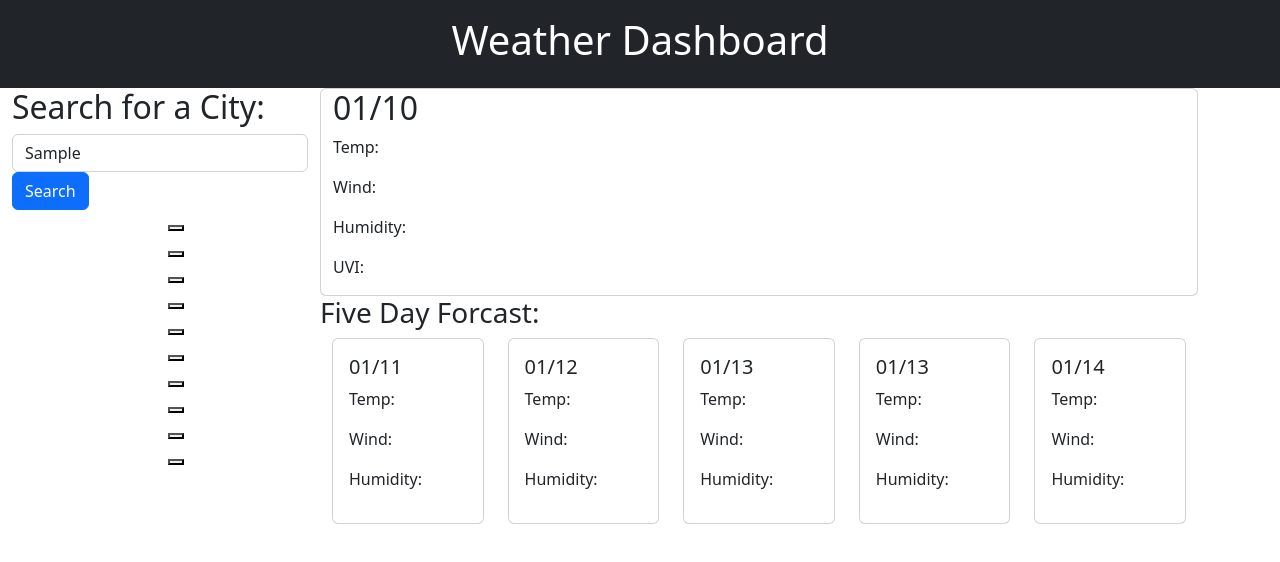
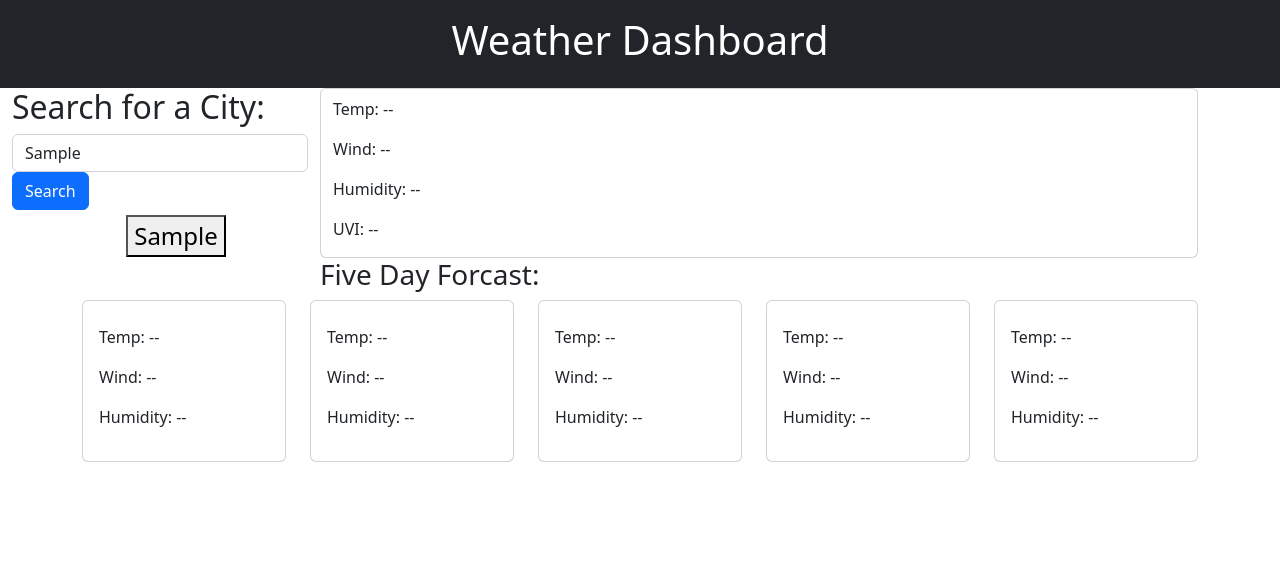
Before and after one commit to tessie-the-messy/Weather-Dashboard-App, a plain HTML site: page index.html in a window 1280 px wide. Both pictures are taken after typing "Sample" into the empty fields and a click on the button "Search". Drawn offline with nearby package versions, Linux system fonts and the light colour scheme; no server answers.

Commit message:
last commit

```diff
--- a/assets/js/script.js
+++ b/assets/js/script.js
@@ -2,21 +2,76 @@
 var userInput = document.getElementById("user-input")
 var searchForm = document.getElementById("form-sbt")
 var key = "57c4d69bd30ba8bbeba39b96c507ddd4"
+var searchHistory = JSON.parse(localStorage.getItem("searchHistory")) || []
+console.log(searchHistory)
+for (let i = 0; i < searchHistory.length; i++) {
+    var li = document.createElement("li")
+    var btn = document.createElement("button")
+    btn.classList.add("history")
+    btn.innerHTML = searchHistory[i]
+    li.appendChild(btn)
+    document.querySelector(".search-history").appendChild(li)
+    btn.addEventListener("click", ()=>{
+        userInput.value = btn.textContent
+        console.log()
+    })
+}
+var searchList = document.querySelectorAll(".history")
+for (let i = 0; i < searchList.length; i++) {
+    console.log(searchList[i].textContent)
+    searchList[i].addEventListener("click", ()=>{
+        userInput.value = searchList[i].textContent
 
+    })
+}
 //api call by target user search term
 function fetchWeather (city) {
+    // var history = JSON.parse(localStorage.getItem("history")) || []
+    searchHistory.push(city)
+    document.querySelector(".search-history").innerHTML = ""
+
+    for (let i = 0; i < searchHistory.length; i++) {
+        var li = document.createElement("li")
+        var btn = document.createElement("button")
+        btn.classList.add("history")
+        btn.innerHTML = searchHistory[i]
+        li.appendChild(btn)
+        document.querySelector(".search-history").appendChild(li)
+    }
+    var searchList = document.querySelectorAll(".history")
+for (let i = 0; i < searchList.length; i++) {
+    console.log(searchList[i].textContent)
+    searchList[i].addEventListener("click", ()=>{
+        userInput.value = searchList[i].textContent
+
+    })
+}
+    localStorage.setItem("searchHistory", JSON.stringify(searchHistory))
     var weatherApi = "https://api.openweathermap.org/data/2.5/weather?q="+city+"&appid="+key+"&units=imperial"
     fetch(weatherApi)
     .then(res=>res.json())
     .then(data=>{
         console.log(data)
-        document.querySelector(".today-temp").textContent = data.main.temp
-        document.querySelector(".today-wind").textContent = data.wind.speed
+        document.querySelector(".today-temp").textContent = "Temp: " + data.main.temp + "°"
+        document.querySelector(".today-wind").textContent = "Wind: " + data.wind.speed + " "
+        document.querySelector(".today-humid").textContent = "Humidity: " + data.main.humidity
+        document.querySelector(".today-date").textContent = moment().format("L")
 
-
-
-        fetch("https://api.openweathermap.org/data/2.5/forecast?lat="+data.coord.lat+"&lon="+data.coord.lon+"&appid="+key+"&units=imperial")
-
+        var coordApi= "https://api.openweathermap.org/data/2.5/forecast?lat="+data.coord.lat+"&lon="+data.coord.lon+"&appid="+key+"&units=imperial"
+        fetch(coordApi)
+        .then(resp=>resp.json())
+        .then(data2=>{
+            console.log(data2)
+            let day = 4
+            for (i=1; i < 6; i++){
+            document.querySelector(".temp" + i).textContent = "Temp: " + data2.list[day].main.temp
+            document.querySelector(".wind" + i).textContent = "Wind: " + data2.list[day].wind.speed
+            document.querySelector(".humid" + i).textContent = "Humidity: " + data2.list[day].main.humidity
+            document.querySelector(".date" + i).textContent = moment().add(i, "days").format("L")
+            day+= 8
+            console.log(day)
+            }
+        })
     })
 }
 
@@ -29,10 +84,10 @@ function handleFormSubmit (e) {
 
     //make call api function
     fetchWeather(input)
-    .then(res=>res.json())
-    .then(data=>{
-        console.log(data)
-    })
+    // .then(res=>res.json())
+    // .then(data=>{
+    //     console.log(data)
+    // })
 }
 
 
@@ -40,7 +95,6 @@ function handleFormSubmit (e) {
 //store results in local storage function
 
 
-
 //click event
     // current forecast and 5 day forecast are displayed
     // create a button with city name below search bar
--- a/index.html
+++ b/index.html
@@ -30,110 +30,78 @@
         </div>
         <button type="submit" class="btn btn-primary">Search</button>
       </form>
-      <ul>
-        <li>
-      <button class="history"></button>
-        </li>
-      <li>
-      <button class="history"></button>
-      </li>
-     <li>
-      <button class="history"></button>
-     </li>
-     <li>
-      <button class="history"></button>
-     </li>
-      <li>
-      <button class="history"></button>
-    </li>
-      <li>
-      <button class="history"></button>
-      </li>
-      <li>
-      <button class="history"></button>
-      </li>
-      <li>
-      <button class="history"></button>
-      </li>
-      <li>
-      <button class="history"></button>
-      </li>
-      <li>
-      <button class="history"></button>
-      </li>
+      <ul class="search-history">
+
     </ul>
     </aside>
     <main class="container-fluid">
       <div class="container">
         <div class="row">
           <div class="card">
-            <h2>01/10</h2>
-            <p class="today-temp">Temp:</p>
-            <p class="today-wind">Wind:</p>
-            <p>Humidity:</p>
-            <p>UVI:</p>
+            <h2 class="today-date"></h2>
+            <p class="today-temp">Temp: --</p>
+            <p class="today-wind">Wind: --</p>
+            <p class="today-humid">Humidity: --</p>
+            <p class="today-uvi">UVI: --</p>
           </div>
         </div>
         <h3>Five Day Forcast:</h3>
         <div class="row">
           <div class="col">
             <div class="card">
-              <!-- <img src="..." class="card-img-top" alt="..." /> -->
               <div class="card-body">
-                <h5 class="card-title">01/11</h5>
-                <p>Temp:</p>
-            <p>Wind:</p>
-            <p>Humidity:</p>
+                <h5 class="card-title date1"></h5>
+                <p class="temp1">Temp: --</p>
+            <p class="wind1">Wind: --</p>
+            <p class="humid1">Humidity: --</p>
               </div>
             </div>
           </div>
           <div class="col">
             <div class="card">
-              <!-- <img src="..." class="card-img-top" alt="..." /> -->
+
               <div class="card-body">
-                <h5 class="card-title">01/12</h5>
-                <p>Temp:</p>
-            <p>Wind:</p>
-            <p>Humidity:</p>
+                <h5 class="card-title date2"></h5>
+                <p class="temp2">Temp: --</p>
+            <p class="wind2">Wind: --</p>
+            <p class="humid2">Humidity: --</p>
               </div>
             </div>
           </div>
           <div class="col">
             <div class="card">
-              <!-- <img src="..." class="card-img-top" alt="..." /> -->
               <div class="card-body">
-                <h5 class="card-title">01/13</h5>
-                <p>Temp:</p>
-            <p>Wind:</p>
-            <p>Humidity:</p>
+                <h5 class="card-title date3"></h5>
+                <p class="temp3">Temp: --</p>
+            <p class="wind3">Wind: --</p>
+            <p class="humid3">Humidity: --</p>
               </div>
             </div>
           </div>
           <div class="col">
             <div class="card">
-              <!-- <img src="..." class="card-img-top" alt="..." /> -->
               <div class="card-body">
-                <h5 class="card-title">01/13</h5>
-                 <p>Temp:</p>
-            <p>Wind:</p>
-            <p>Humidity:</p>
+                <h5 class="card-title date4"></h5>
+                 <p class="temp4">Temp: --</p>
+            <p class="wind4">Wind: --</p>
+            <p class="humid4">Humidity: --</p>
               </div>
             </div>
           </div>
           <div class="col">
             <div class="card">
-              <!-- <img src="..." class="card-img-top" alt="..." /> -->
               <div class="card-body">
-                <h5 class="card-title">01/14</h5>
-                <p>Temp:</p>
-            <p>Wind:</p>
-            <p>Humidity:</p>
+                <h5 class="card-title date5"></h5>
+                <p class="temp5">Temp: --</p>
+            <p class="wind5">Wind: --</p>
+            <p class="humid5">Humidity: --</p>
               </div>
             </div>
           </div>
         </div>
       </div>
     </main>
+    <script src="https://cdnjs.cloudflare.com/ajax/libs/moment.js/2.29.4/moment.min.js"></script>
     <script src="./assets/js/script.js"></script>
   </body>
 </html>
```
